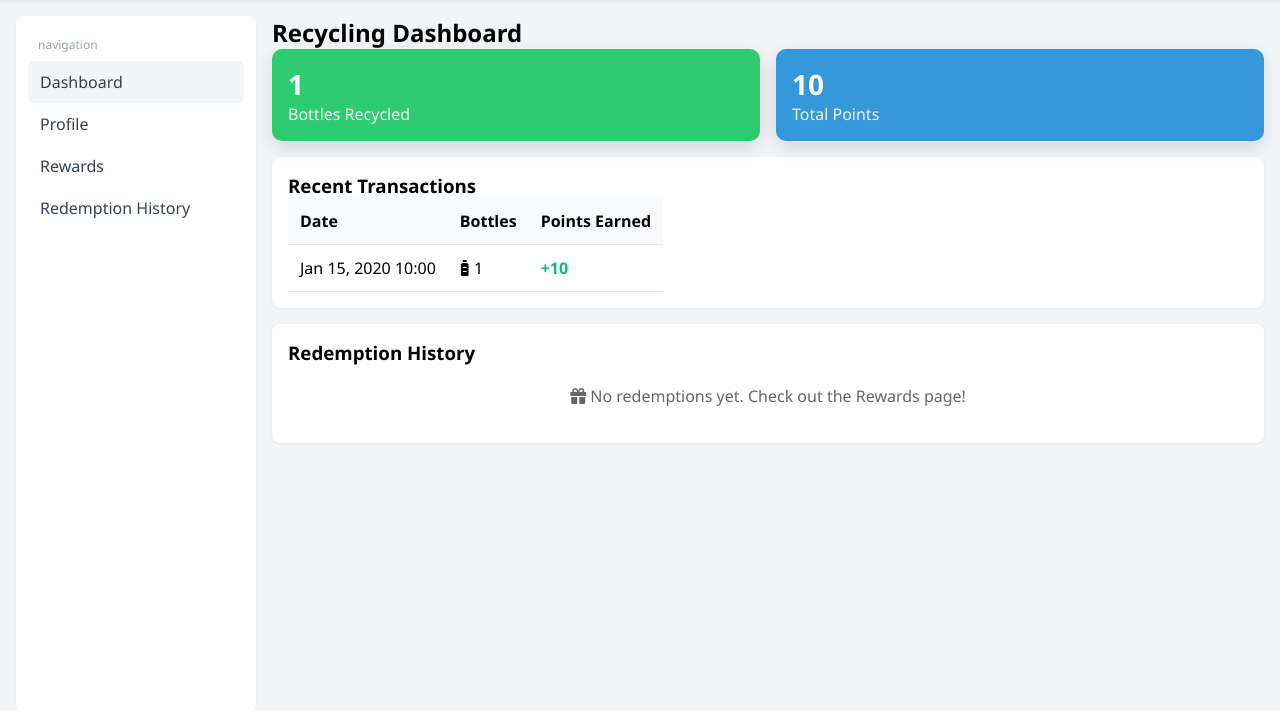
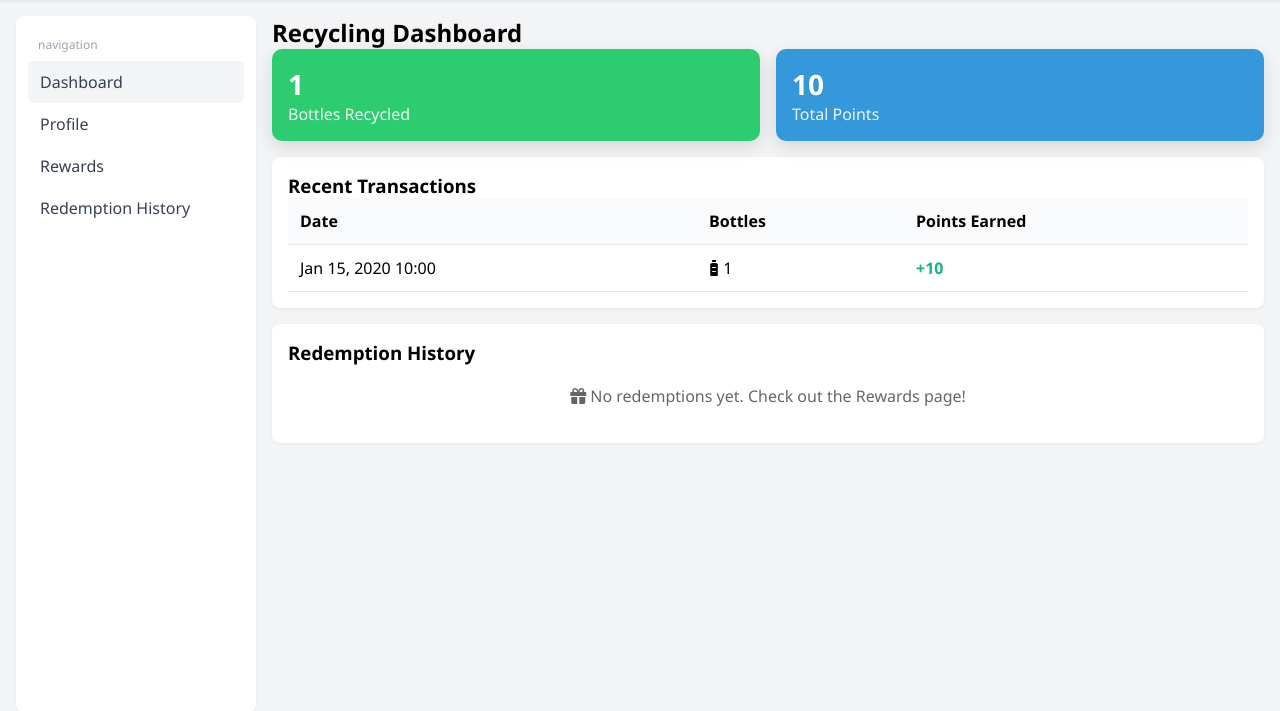
Before and after one commit to capstoneproj2025-afk/SMC_EcoDrop, a Django app: page /teacher-dashboard/ in a window 1280 px wide. Shown: the part 56-767 px from the top of the page. Run offline with Django 4.2, Linux system fonts and the light colour scheme; a user stored in the database is signed in; tables that the repository leaves empty hold one stand-in row (values such as "Sample post").

Commit message:
Fix all tables by removing global display:block rule that broke layouts site-wide

```diff
--- a/templates/core/base_dashboard.html
+++ b/templates/core/base_dashboard.html
@@ -18,7 +18,6 @@
 
         /* Prevent content overflow on small screens */
         img { max-width: 100%; height: auto; }
-        table { width: 100%; overflow-x: auto; display: block; }
         pre, code { overflow-x: auto; word-wrap: break-word; }
         h1, h2, h3, h4, h5, h6 { word-wrap: break-word; overflow-wrap: break-word; }
         p { word-wrap: break-word; overflow-wrap: break-word; }
--- a/templates/core/dashboard.html
+++ b/templates/core/dashboard.html
@@ -28,7 +28,7 @@
 .table-card { margin-top: 0; }
 .table-card h3 { margin-bottom: 16px; color: #1f2937; font-size: 1.25rem; }
 .table-wrap { overflow-x:auto; border-radius: 8px; border: 1px solid #e5e7eb; margin: 0; }
-.table-wrap table { width:100%; border-collapse: collapse; display: table !important; table-layout: auto; }
+.table-wrap table { width:100%; border-collapse: collapse; table-layout: auto; }
 .table-wrap th {
     text-align:left;
     padding:14px 16px;
```
